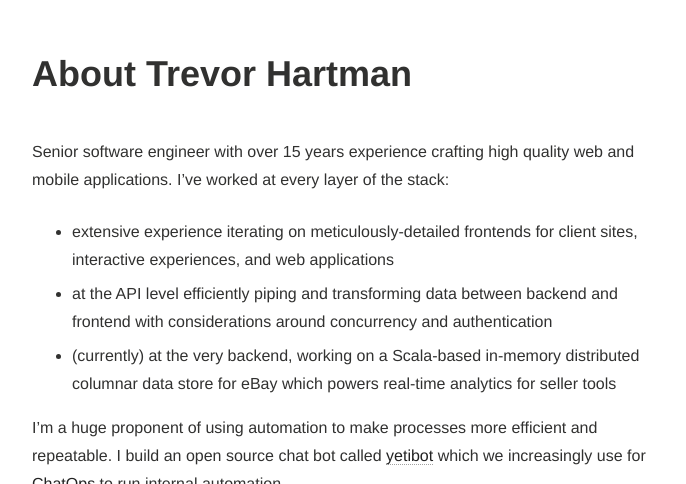
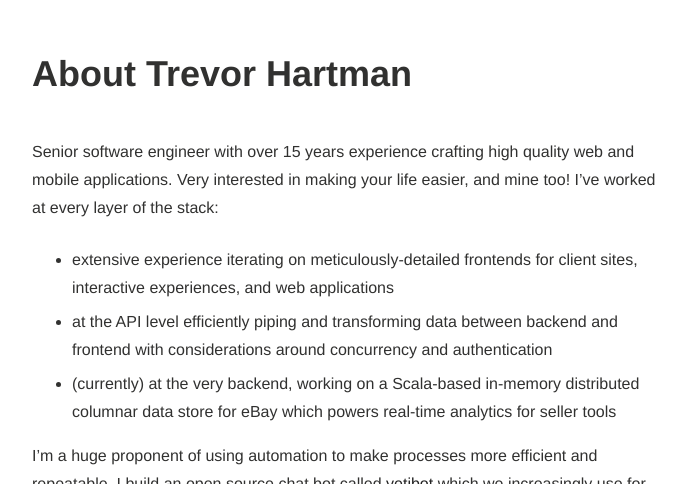
Before and after one commit to devth/devth.github.com, a Jekyll site: the page built from about.md, in a window 1280 px wide and 900 px high, cut to the strip 416-900 px from the top of the window. Shown: the whole strip, without its empty margins (64-750 px from the left). Built offline with Jekyll 4.4.1, drawn with Linux system fonts in a browser that asks for light colours; Markdown is read by kramdown in place of the engine named in the settings.

Commit message:
Make your life easier

```diff
--- a/about.md
+++ b/about.md
@@ -5,7 +5,8 @@ streetview: true
 ---
 
 Senior software engineer with over 15 years experience crafting high quality web
-and mobile applications. I've worked at every layer of the stack:
+and mobile applications. Very interested in making your life easier, and mine
+too! I've worked at every layer of the stack:
 
 - extensive experience iterating on meticulously-detailed frontends for client
   sites, interactive experiences, and web applications
```
